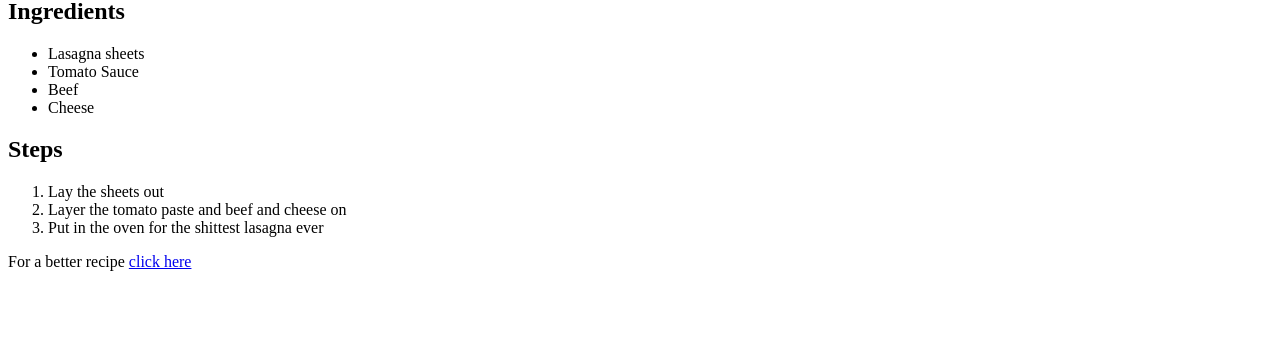
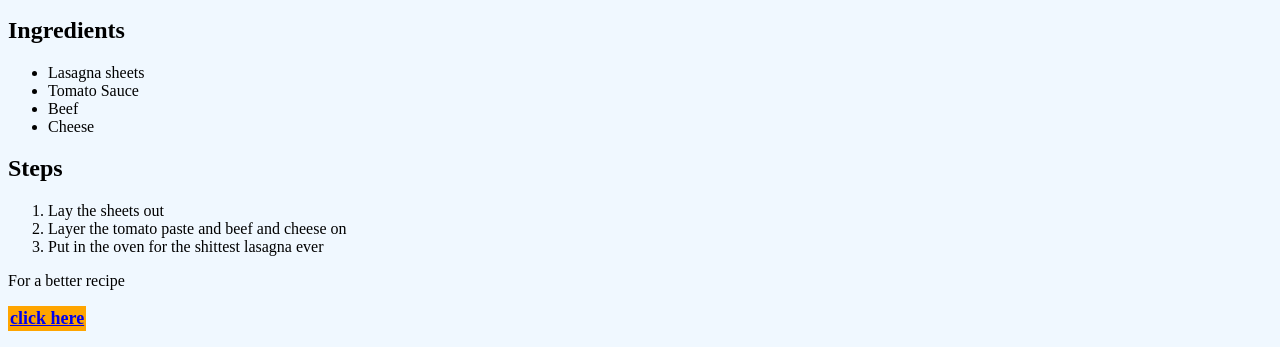
Before and after one commit to achoo2323/odin-recipes, a plain HTML site: page recipes/lasagna.html in a window 1280 px wide. Shown: the part 525-872 px from the top of the page. Before the commit the page ends 812 px from the top, so only its background shows below. Drawn offline with Linux system fonts and the light colour scheme.

Commit message:
Add styling
website looks much better

```diff
--- a/recipes/lasagna.html
+++ b/recipes/lasagna.html
@@ -3,6 +3,7 @@
 <head>
     <meta charset="UTF-8">
     <meta name="viewport" content="width=device-width, initial-scale=1.0">
+    <link href="../styles.css" rel="stylesheet"/>
     <title>Lasagna</title>
 </head>
 <body>
@@ -10,7 +11,7 @@
     <img src="https://www.southernliving.com/thmb/x5xM5QvARl_og39g1jD1N1HfUlA=/1500x0/filters:no_upscale():max_bytes(150000):strip_icc()/Extra_Easy_Lasagna_005_16x9-24d8c7469367440bb9aad73e9a83ded9.jpg" alt="Lasagna">
 
     <h2>Description</h2>
-    <p>This is a lasagna recipe</p>
+    <div class="title">This is a lasagna recipe</div>
     <p>Imagine I wrote a really good recipe description ... </p>
 
     <h2>Ingredients</h2>
@@ -28,6 +29,6 @@
         <li>Put in the oven for the shittest lasagna ever</li>
     </ol>
 
-    <p>For a better recipe <a href="https://www.southernliving.com/recipes/extra-easy-lasagna" target="_blank">click here</a></p>
+    <p>For a better recipe <div class="button"><a href="https://www.southernliving.com/recipes/extra-easy-lasagna" target="_blank">click here</a></div></p>
 </body>
 </html>
--- a/styles.css
+++ b/styles.css
@@ -5,3 +5,19 @@ body {
 h1 {
     color: blue;
 }
+
+div {
+    background-color: red;
+    color: white;
+    font-size: 32px;
+    text-align: center;
+    font-weight: bold;
+}
+
+.button {
+    background-color: orange;
+    font-size: 18px;
+    text-align: left;
+    display: inline-block;
+    padding: 2px;
+}
```
Also changed, not shown: index.html (+15 -3 lines), recipes/ramen.html (+3 -2 lines).
